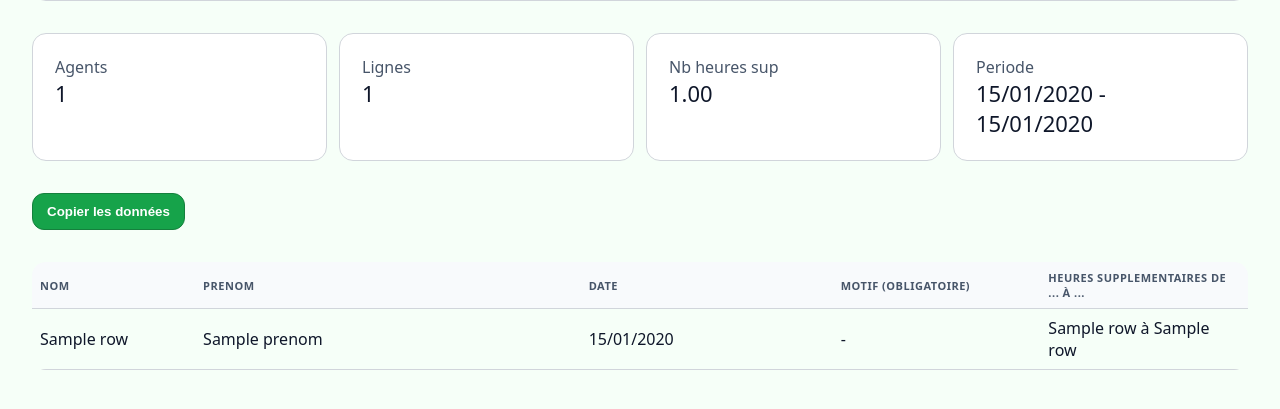
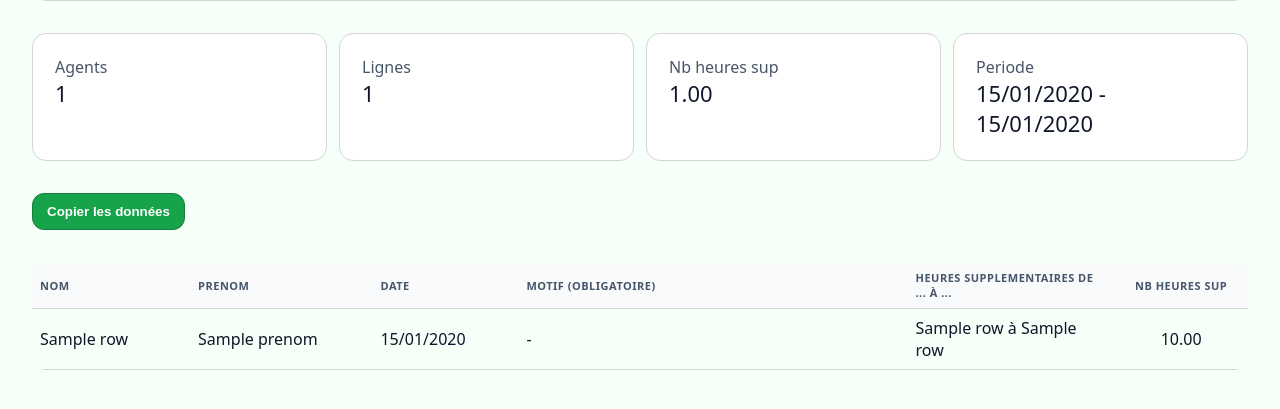
Before and after one commit to dojo360-git/gestom_django, a Django app: template core/templates/core/statistiques_heure_sup.html in a window 1280 px wide. Shown: the part 291-700 px from the top of the page. Run offline with Django 5.2, Linux system fonts and the light colour scheme; the template is opened without the code that fills it: most values are stand-ins (such as "Sample title", 1, 10 or a date in 2020).

Commit message:
20260611 1056

```diff
--- a/core/static/core/styles.css
+++ b/core/static/core/styles.css
@@ -337,7 +337,7 @@ a{ color: inherit; text-decoration: none; }
   min-width: 620px;
 }
 .table--heures-sup{
-  min-width: 1200px;
+  min-width: 900px;
   table-layout: fixed;
 }
 .table--heures-sup th,
@@ -346,29 +346,27 @@ a{ color: inherit; text-decoration: none; }
 }
 .table--heures-sup th:nth-child(1),
 .table--heures-sup td:nth-child(1){
-  width: 110px;
+  width: 130px;
 }
 .table--heures-sup th:nth-child(2),
 .table--heures-sup td:nth-child(2){
-  width: 260px;
+  width: 150px;
 }
 .table--heures-sup th:nth-child(3),
 .table--heures-sup td:nth-child(3){
+  width: 120px;
+}
+.table--heures-sup th:nth-child(4),
+.table--heures-sup td:nth-child(4){
+  width: 320px;
+}
+.table--heures-sup th:nth-child(5),
+.table--heures-sup td:nth-child(5){
   width: 170px;
 }
-.table--heures-sup th:nth-child(4),
-.table--heures-sup td:nth-child(4),
-.table--heures-sup th:nth-child(5),
-.table--heures-sup td:nth-child(5),
 .table--heures-sup th:nth-child(6),
-.table--heures-sup td:nth-child(6),
-.table--heures-sup th:nth-child(7),
-.table--heures-sup td:nth-child(7){
-  width: 140px;
-}
-.table--heures-sup th:nth-child(8),
-.table--heures-sup td:nth-child(8){
-  width: 96px;
+.table--heures-sup td:nth-child(6){
+  width: 110px;
   text-align: center;
 }
 .table--home-compact{
--- a/core/templates/core/statistiques_heure_sup.html
+++ b/core/templates/core/statistiques_heure_sup.html
@@ -82,6 +82,7 @@
             <th>Date</th>
             <th>Motif (obligatoire)</th>
             <th>Heures supplementaires de ... à ...</th>
+            <th>Nb heures sup</th>
           </tr>
         </thead>
         <tbody>
@@ -93,6 +94,7 @@
                 <td>{{ row.date|date:"d/m/Y" }}</td>
                 <td>{{ row.motif_hs|default:"-" }}</td>
                 <td>{{ row.hr_debut_label }} à {{ row.hr_fin_label }}</td>
+                <td>{{ row.duree|floatformat:2 }}</td>
               </tr>
             {% endfor %}
           {% endfor %}
```
